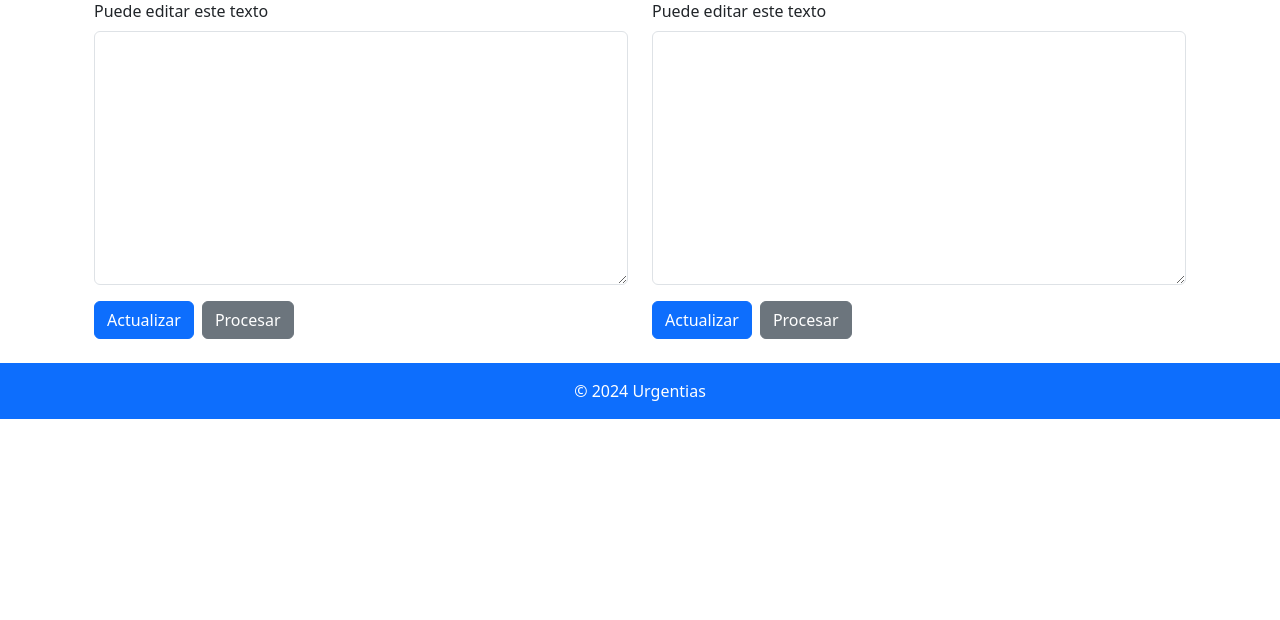
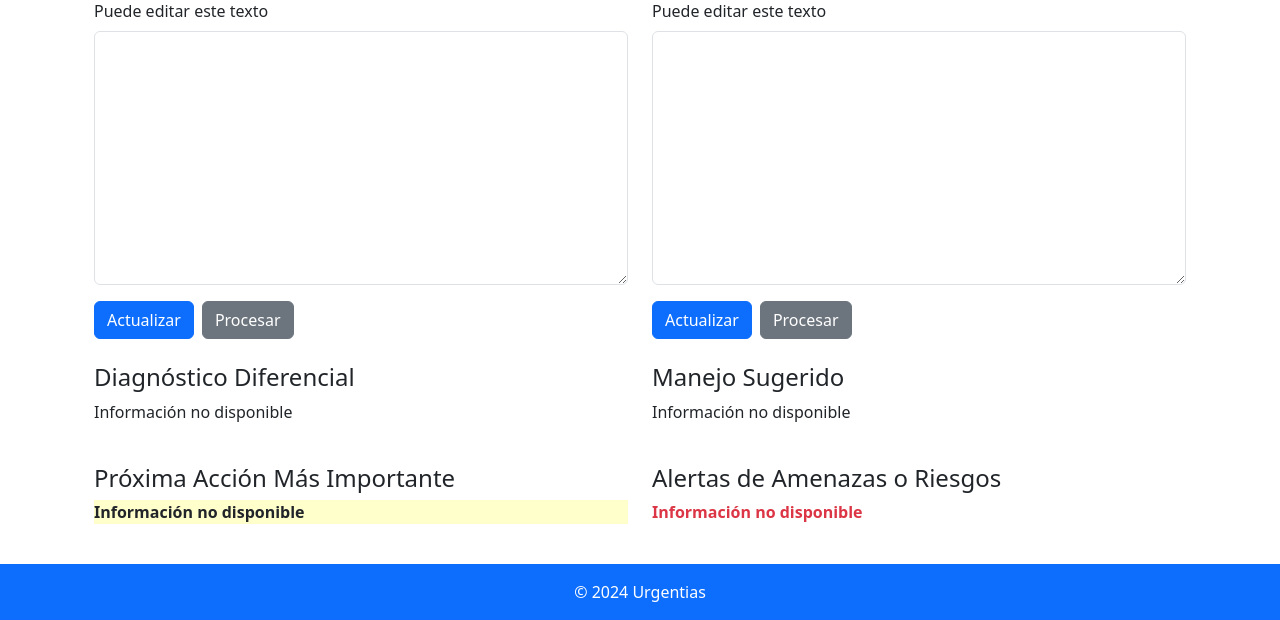
Before and after one commit to felix-antonio-sl/urgentias, a Flask app: template app/templates/detalle_atencion.html in a window 1280 px wide. Shown: the part 214-834 px from the top of the page. Before the commit the page ends 633 px from the top, so only its background shows below. Run offline with Flask 3, Linux system fonts and the light colour scheme; the template is opened without the code that fills it: values that come from a table or form of the project are taken from there, others are empty; some libraries are stand-ins or nearby versions.

Commit message:
flujo asistencia ai funcionando

```diff
--- a/app/routes/main.py
+++ b/app/routes/main.py
@@ -15,13 +15,17 @@ from ..utils import (
     procesar_historia,
     procesar_detalle_atencion,
     procesar_texto_no_estructurado,
+    generar_diagnostico_diferencial,
+    generar_manejo_sugerido,
+    generar_proxima_accion,
+    generar_alertas,
 )
 from ..forms import (
     ActualizarHistoriaForm,
     ActualizarDetalleForm,
     ProcesarHistoriaBrutoForm,
     ProcesarDetalleBrutoForm,
-    ProcesarTextoNoEstructuradoForm,  # Asegúrate de importar el formulario
+    ProcesarTextoNoEstructuradoForm,
     CerrarAtencionForm,
 )
 from flask_login import login_required, current_user
@@ -29,8 +33,13 @@ from datetime import datetime
 import json
 import re
 from io import BytesIO
+import logging
+from datetime import datetime, timezone  # Importar timezone
 
 main = Blueprint("main", __name__)
+
+# Configuración de logging
+logger = logging.getLogger(__name__)
 
 
 def obtener_sintesis(detalle, longitud=25):
@@ -54,7 +63,7 @@ def lista_atenciones():
         "atenciones.html",
         atenciones=atenciones,
         form_cerrar=form_cerrar,
-        form_procesar_texto=form_procesar_texto,  # Pasa el formulario al template
+        form_procesar_texto=form_procesar_texto,
     )
 
 
@@ -72,12 +81,31 @@ def detalle_atencion(atencion_id):
     if form_historia.validate_on_submit() and form_historia.submit.data:
         paciente.historia = form_historia.historia.data
         db.session.commit()
-        flash("Historia actualizada correctamente.", "success")
+        try:
+            actualizar_informacion_ai(atencion)
+            flash("Historia y datos AI actualizados correctamente.", "success")
+        except Exception as e:
+            logger.error(f"Error al actualizar información AI: {e}")
+            flash(
+                "Historia actualizada. La información AI no está disponible temporalmente.",
+                "warning",
+            )
         return redirect(url_for("main.detalle_atencion", atencion_id=atencion_id))
+
     elif form_detalle.validate_on_submit() and form_detalle.submit.data:
         atencion.detalle = form_detalle.detalle.data
         db.session.commit()
-        flash("Detalle de atención actualizado correctamente.", "success")
+        try:
+            actualizar_informacion_ai(atencion)
+            flash(
+                "Detalle de atención y datos AI actualizados correctamente.", "success"
+            )
+        except Exception as e:
+            logger.error(f"Error al actualizar información AI: {e}")
+            flash(
+                "Detalle actualizado. La información AI no está disponible temporalmente.",
+                "warning",
+            )
         return redirect(url_for("main.detalle_atencion", atencion_id=atencion_id))
 
     if request.method == "GET":
@@ -93,6 +121,44 @@ def detalle_atencion(atencion_id):
         form_procesar_historia=form_procesar_historia,
         form_procesar_detalle=form_procesar_detalle,
     )
+
+
+def actualizar_informacion_ai(atencion):
+    paciente = atencion.paciente
+
+    logger.info(f"Actualizando información AI para Atención ID: {atencion.id}")
+
+    # Generación de información AI
+    try:
+        diagnostico_msg = generar_diagnostico_diferencial(
+            paciente.historia or "", atencion.detalle or ""
+        )
+        manejo_msg = generar_manejo_sugerido(
+            paciente.historia or "", atencion.detalle or ""
+        )
+        accion_msg = generar_proxima_accion(
+            paciente.historia or "", atencion.detalle or ""
+        )
+        alertas_msg = generar_alertas(paciente.historia or "", atencion.detalle or "")
+    except Exception as e:
+        logger.error(f"Error al llamar a las funciones AI: {e}")
+        raise
+
+    # Asignación de los resultados parseados
+    try:
+        atencion.diagnostico_diferencial = "\n".join(
+            diagnostico_msg.parsed.diagnosticos
+        )
+        atencion.manejo_sugerido = manejo_msg.parsed.manejo
+        atencion.proxima_accion = accion_msg.parsed.accion
+        atencion.alertas = "\n".join(alertas_msg.parsed.alertas)
+    except AttributeError as e:
+        logger.error(f"Error al asignar los resultados AI: {e}")
+        raise
+
+    atencion.actualizado_en = datetime.now(timezone.utc)  # Actualizado
+    db.session.commit()
+    logger.info(f"Información AI actualizada para Atención ID: {atencion.id}")
 
 
 @main.route("/procesar_historia_bruto_modal/<string:atencion_id>", methods=["POST"])
--- a/app/static/css/styles.css
+++ b/app/static/css/styles.css
@@ -2,10 +2,14 @@
 
 /* Variables de colores personalizados */
 :root {
-    --primary-color: #00B2A9; /* Teal */
-    --secondary-color: #4B0082; /* Indigo */
-    --accent-color: #FFD700; /* Gold */
-    --highlight-color: #C71585; /* Medium Violet Red */
+    --primary-color: #00B2A9;
+    /* Teal */
+    --secondary-color: #4B0082;
+    /* Indigo */
+    --accent-color: #FFD700;
+    /* Gold */
+    --highlight-color: #C71585;
+    /* Medium Violet Red */
 
     /* Sobrescribir variables de Bootstrap */
     --bs-primary: var(--primary-color);
@@ -14,3 +18,16 @@
     --bs-danger: var(--highlight-color);
     /* Puedes continuar sobrescribiendo otras variables según sea necesario */
 }
+
+/* Estilos para resaltar información AI */
+.text-highlight {
+    background-color: #ffffcc;
+    /* Amarillo claro */
+    font-weight: bold;
+}
+
+.text-danger {
+    color: var(--bs-danger);
+    /* Usando el color definido */
+    font-weight: bold;
+}
--- a/app/templates/detalle_atencion.html
+++ b/app/templates/detalle_atencion.html
@@ -11,14 +11,13 @@
     <div class="col-md-4"><strong>RUT:</strong> {{ paciente.run }}</div>
     <div class="col-md-4"><strong>Nombre:</strong> {{ paciente.nombre or 'N/A' }}</div>
     <div class="col-md-4"><strong>Edad:</strong>
-        {% if paciente.edad %}
-            {{ paciente.edad }} años
-        {% else %}
-            N/A
-        {% endif %}
+      {% if paciente.edad %}
+      {{ paciente.edad }} años
+      {% else %}
+      N/A
+      {% endif %}
     </div>
   </div>
-
 
   <div class="row">
     <!-- Columna de Actualizar Historia Clínica -->
@@ -51,6 +50,28 @@
           </button>
         </div>
       </form>
+    </div>
+  </div>
+
+  <!-- Secciones de Información Generada por AI -->
+  <div class="row mt-4">
+    <div class="col-md-6">
+      <h4>Diagnóstico Diferencial</h4>
+      <p>{{ atencion.diagnostico_diferencial or "Información no disponible" }}</p>
+    </div>
+    <div class="col-md-6">
+      <h4>Manejo Sugerido</h4>
+      <p>{{ atencion.manejo_sugerido or "Información no disponible" }}</p>
+    </div>
+  </div>
+  <div class="row mt-4">
+    <div class="col-md-6">
+      <h4>Próxima Acción Más Importante</h4>
+      <p class="text-highlight">{{ atencion.proxima_accion or "Información no disponible" }}</p>
+    </div>
+    <div class="col-md-6">
+      <h4>Alertas de Amenazas o Riesgos</h4>
+      <p class="text-danger">{{ atencion.alertas or "Información no disponible" }}</p>
     </div>
   </div>
 
```
Also changed, not shown: app/__init__.py (+8 -1 lines), app/models.py (+32 -10 lines), app/utils.py (+94 -3 lines), README.md, ell_storage/ell.db (added).
